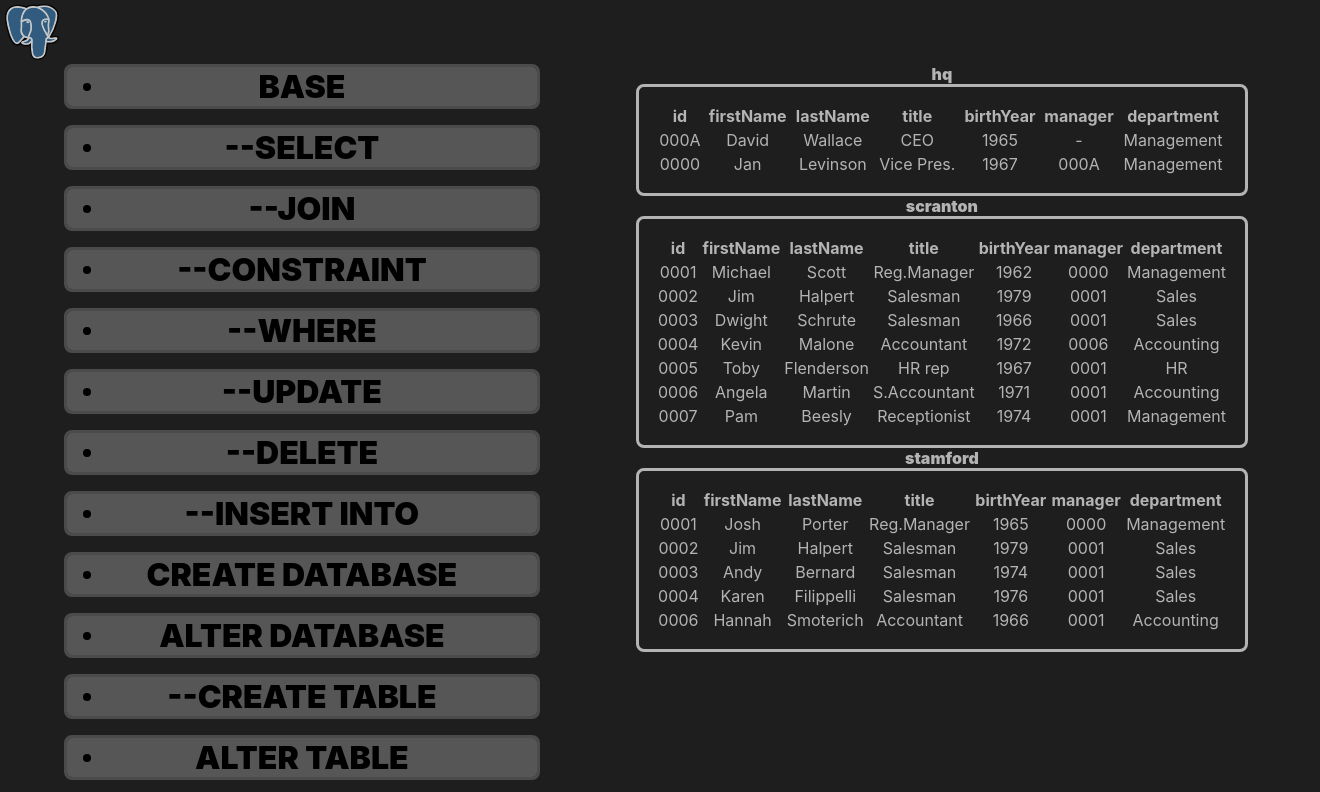
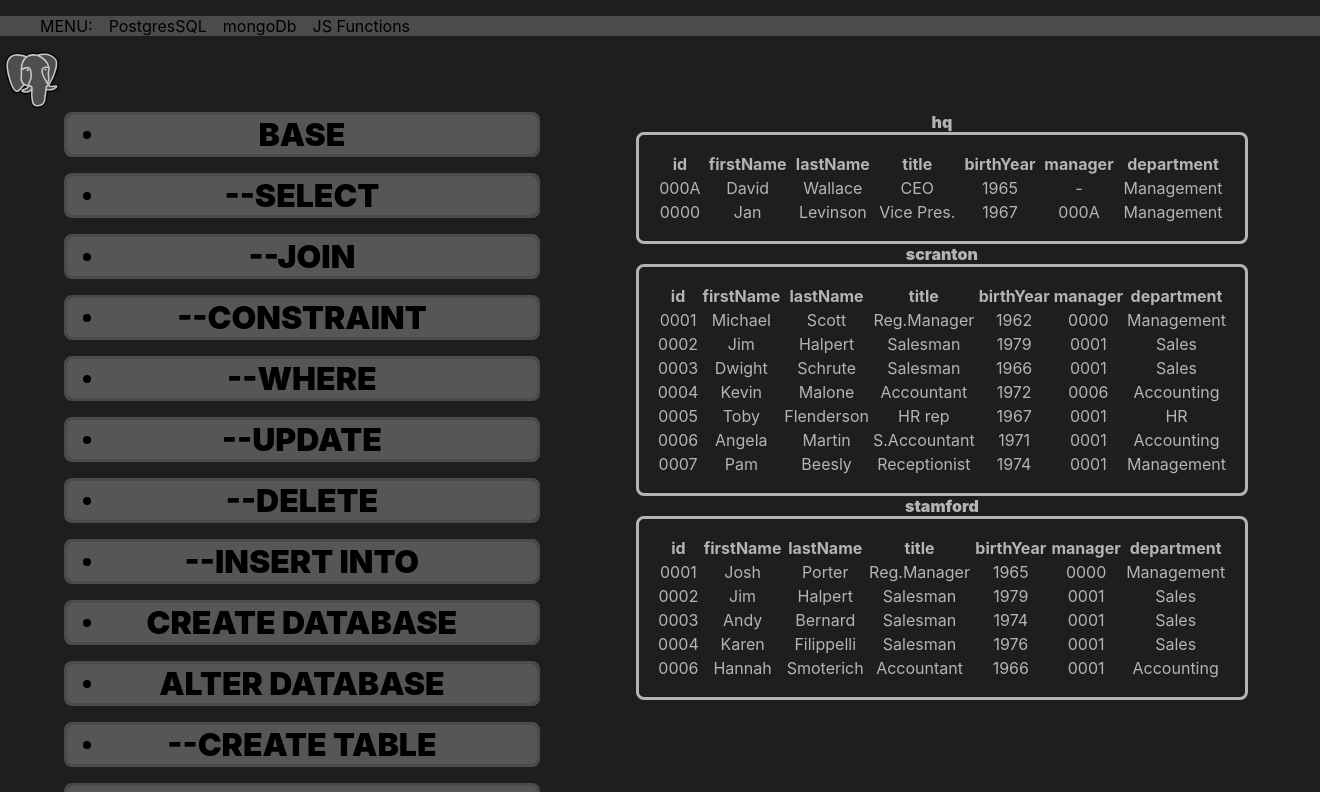
Before and after one commit to Kuovinen/rstudy, a React (Create React App) app: page / in a window 1280 px wide. Shown: the top 792 px of the page, 1320 px wide, since content can reach past the window. Built offline with nearby package versions, Linux system fonts and the light colour scheme.

Commit message:
redemantary menu with working buttons added

```diff
--- a/src/App.css
+++ b/src/App.css
@@ -13,26 +13,16 @@
   }
 }
 
-.App-header {
-  background-color: #282c34;
-  min-height: 100vh;
+#menu {
   display: flex;
-  flex-direction: column;
-  align-items: center;
-  justify-content: center;
-  font-size: calc(10px + 2vmin);
-  color: white;
+  gap: 1rem;
+  background: var(--whiteTr20);
+  position: absolute;
+  top: 0rem;
+  width: 100vw;
+  user-select: none;
 }
-
-.App-link {
-  color: #61dafb;
+#menu > div:hover {
+  color: var(--grey1);
+  cursor: pointer;
 }
-
-@keyframes App-logo-spin {
-  from {
-    transform: rotate(0deg);
-  }
-  to {
-    transform: rotate(360deg);
-  }
-}
--- a/src/App.tsx
+++ b/src/App.tsx
@@ -2,9 +2,25 @@ import React from "react";
 import "./App.css";
 import Postgress from "./components/Postgress";
 function App() {
+  const [theme, setTheme] = React.useState("sql");
+  const arrayOfTopics = [{ name: "sql", content: <Postgress /> }];
+
+  const content = arrayOfTopics.reduce((prev, current) => {
+    if (current.name == theme) {
+      return [...prev, current.content];
+    }
+    return prev;
+  }, [] as JSX.Element[]);
   return (
     <div className="App">
-      <Postgress />
+      <menu id="menu">
+        {" "}
+        <span>MENU:</span>{" "}
+        <div onClick={() => setTheme("sql")}>PostgresSQL</div>
+        <div onClick={() => setTheme("mongo")}>mongoDb</div>
+        <div>JS Functions</div>
+      </menu>{" "}
+      {content}
     </div>
   );
 }
--- a/src/components/Postgress.css
+++ b/src/components/Postgress.css
@@ -1,4 +1,5 @@
 #PostgressPage {
+  margin-top: 3rem;
   background: var(--backgroundblack);
 }
 
--- a/src/index.css
+++ b/src/index.css
@@ -13,6 +13,8 @@ body {
   -webkit-font-smoothing: antialiased;
   -moz-osx-font-smoothing: grayscale;
   background: var(--backgroundblack);
+  margin: 0;
+  padding: 0;
 }
 
 code {
```
